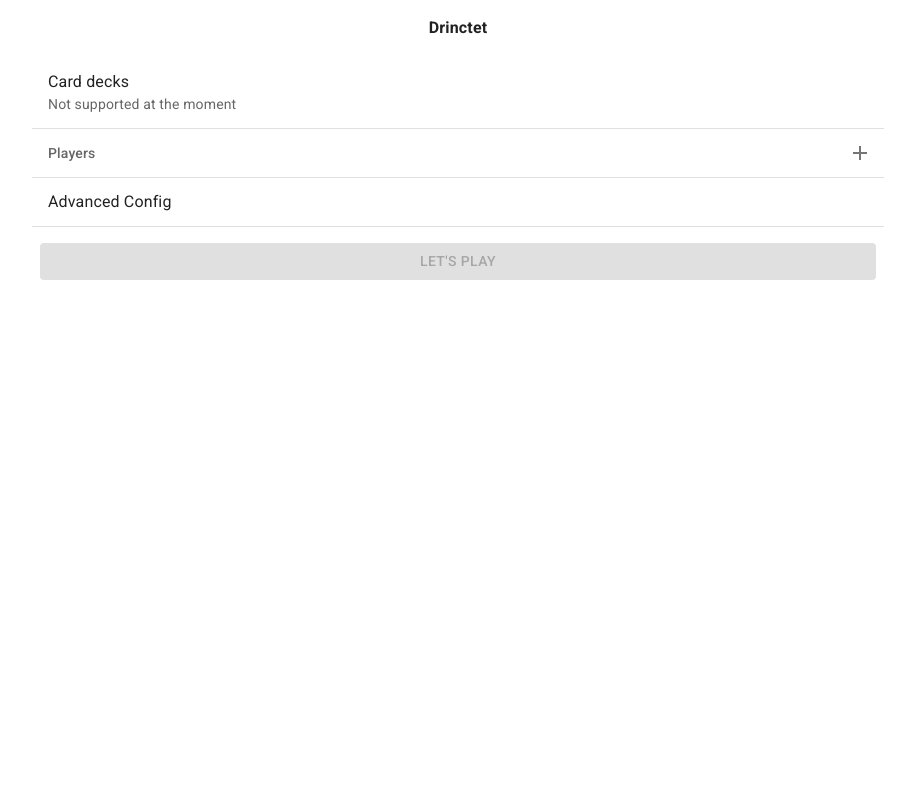
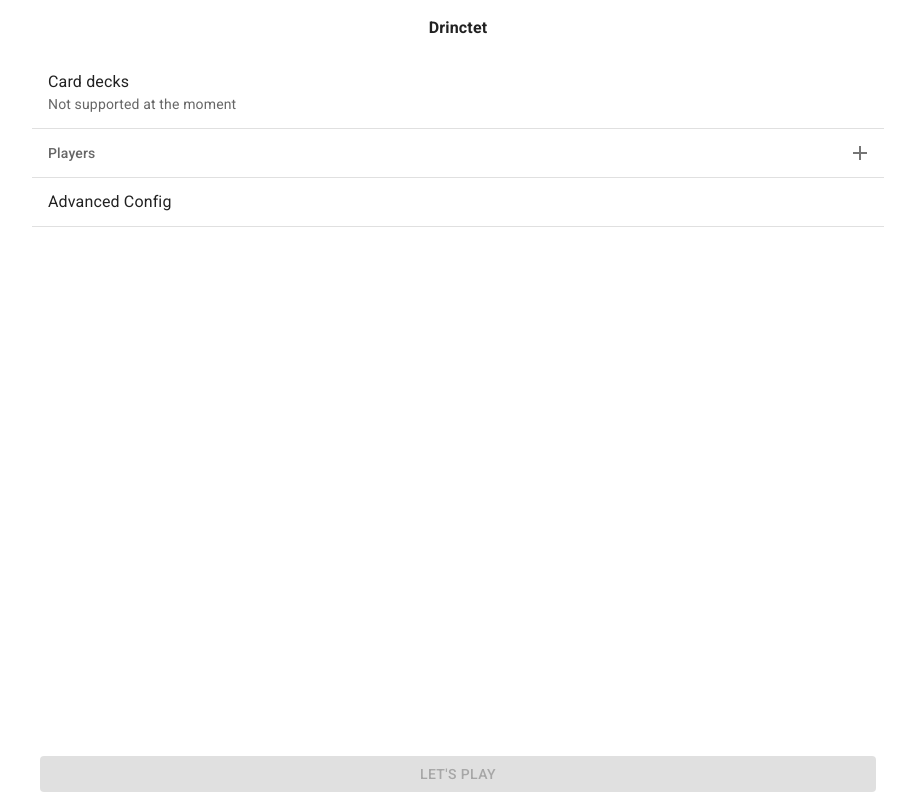
Before and after one commit to Anapher/drinctet2, a React (Create React App) app in the folder app/: page / in a window 1280 px wide. Shown: the whole page, without its empty margins (182-1097 px from the left). Built offline with nearby package versions, Linux system fonts and the light colour scheme.

Commit message:
use container around header to restrict width

```diff
--- a/app/src/features/play/components/HeaderLayout.tsx
+++ b/app/src/features/play/components/HeaderLayout.tsx
@@ -1,13 +1,13 @@
 import styled from '@emotion/styled';
 import { Chip, Typography } from '@mui/material';
-import { Box } from '@mui/system';
+import { Box, Container } from '@mui/system';
 import { useTranslation } from 'react-i18next';
 import { useDispatch, useSelector } from 'react-redux';
 import { useNavigate } from 'react-router-dom';
 import { selectIsGameActive } from '../../game/selectors';
 import { deleteGame } from '../../game/slice';
 
-const Container = styled('div')({
+const StyledContainer = styled(Container)({
    flex: 1,
    display: 'flex',
    flexDirection: 'column',
@@ -33,7 +33,7 @@ function HeaderLayout({ children }: Props) {
    };
 
    return (
-      <Container>
+      <StyledContainer maxWidth="md">
          <Box display="flex" justifyContent="space-between" alignItems="center" flexDirection="row" sx={{ my: 2 }}>
             <Box flex={1} />
             <Typography align="center" fontWeight="bold">
@@ -53,7 +53,7 @@ function HeaderLayout({ children }: Props) {
             </Box>
          </Box>
          {children}
-      </Container>
+      </StyledContainer>
    );
 }
 
--- a/app/src/features/play/components/PlayRoute.tsx
+++ b/app/src/features/play/components/PlayRoute.tsx
@@ -17,9 +17,7 @@ export default function PlayRoute() {
 
    return (
       <HeaderLayout>
-         <Container maxWidth="md">
-            <GameForm onCreateGame={handleCreateGame} />
-         </Container>
+         <GameForm onCreateGame={handleCreateGame} />
       </HeaderLayout>
    );
 }
```
